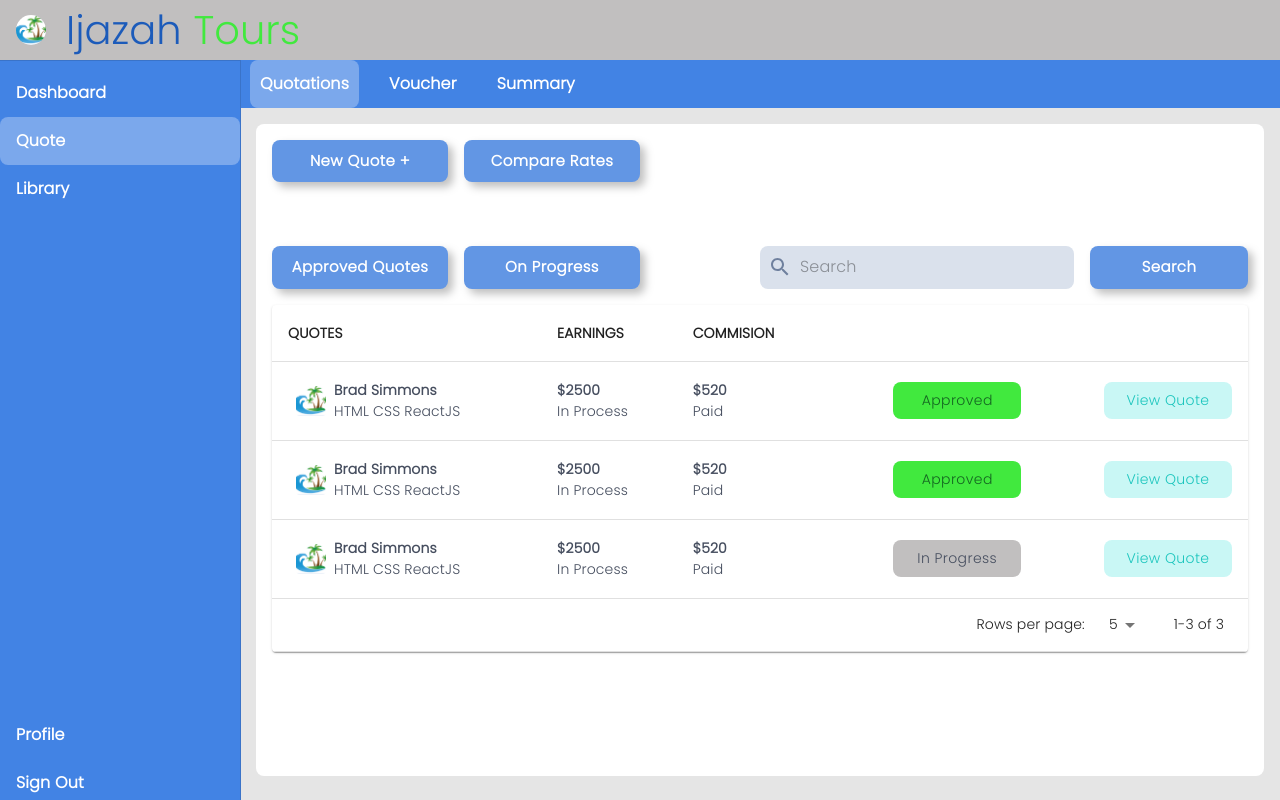
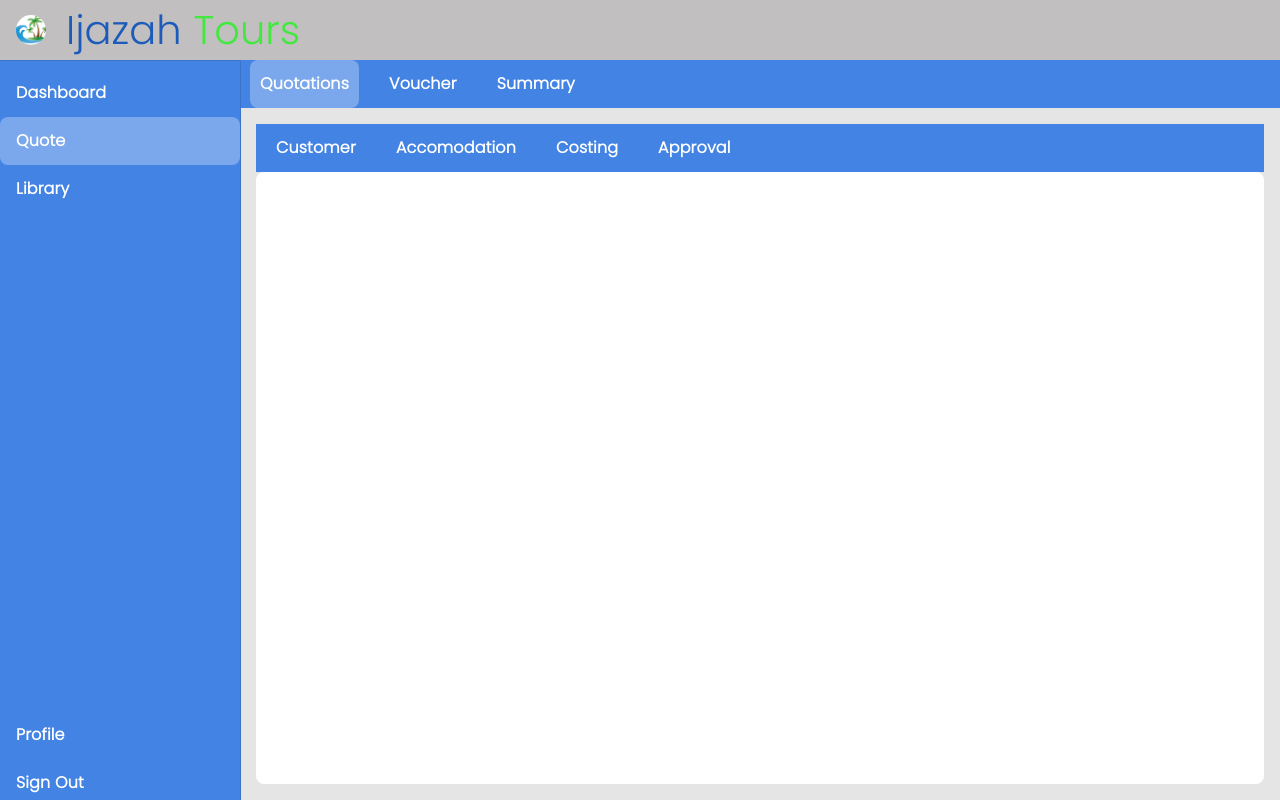
Before and after one commit to Ammar-Raneez/Ijazah_Tours, a React (Create React App) app: page /quote/quotations/create in a window 1280 px wide. Built offline with nearby package versions, Linux system fonts and the light colour scheme.

Commit message:
feat: setup create quotation routing

```diff
--- /dev/null
+++ b/src/organisms/quote/quotation/CreateQuotationNavbar.tsx
@@ -0,0 +1,25 @@
+import DivAtom from "../../../atoms/DivAtom";
+import LinkAtom from "../../../atoms/LinkAtom";
+import LinkTextAtom from "../../../atoms/LinkTextAtom";
+import { navbarStyles } from "../../../styles";
+
+const LINKS = [
+  { key: "1", text: "Customer", link: "/quote/quotations/create/customer" },
+  { key: "2", text: "Accomodation", link: "/quote/quotations/create/accomodation" },
+  { key: "3", text: "Costing", link: "/quote/quotations/create/costing" },
+  { key: "4", text: "Approval", link: "/quote/quotations/create/approval" },
+];
+
+function CreateQuotationNavbar() {
+  return (
+    <DivAtom style={navbarStyles.container}>
+      {LINKS.map((link) => (
+        <LinkAtom style={navbarStyles.link} key={link.key} to={link.link}>
+          <LinkTextAtom text={link.text} />
+        </LinkAtom>
+      ))}
+    </DivAtom>
+  );
+}
+
+export default CreateQuotationNavbar;
--- a/src/pages/quote/quotation/Quotations.tsx
+++ b/src/pages/quote/quotation/Quotations.tsx
@@ -6,6 +6,8 @@
 import SearchIcon from "@material-ui/icons/Search";
 import InputAtom from "../../../atoms/InputAtom";
 import { quotationsStyles } from "../../../styles";
+import { Link, Route } from "react-router-dom";
+import CreateQuotation from "./create-quotation/CreateQuotation";
 
 function Quotations() {
   const [search, setSearch] = useState("");
@@ -31,6 +33,20 @@
   }, [width, containerHeight]);
 
   return (
+    <>
+      <Route path="/quote/quotations/create">
+        <DivAtom style={{ ...quotationsStyles.container, flexDirection: 'column' }}>
+        <CreateQuotation />
+          <DivAtom
+            style={{
+              ...quotationsStyles.innerContainer,
+              height: containerHeight + "px",
+            }}
+          ></DivAtom>
+        </DivAtom>
+      </Route>
+
+      <Route exact path="/quote/quotations">
         <DivAtom style={quotationsStyles.container}>
           <DivAtom
             style={{
@@ -39,6 +55,7 @@
             }}
           >
             <DivAtom style={quotationsStyles.btnMainContainer}>
+              <Link to="/quote/quotations/create/customer">
                 <ButtonAtom
                   text="New Quote +"
                   style={{
@@ -48,6 +65,7 @@
                   onClick={() => null}
                   size="large"
                 />
+              </Link>
               <ButtonAtom
                 text="Compare Rates"
                 style={quotationsStyles.btn}
@@ -117,6 +135,8 @@
             />
           </DivAtom>
         </DivAtom>
+      </Route>
+    </>
   );
 }
 
--- /dev/null
+++ b/src/pages/quote/quotation/create-quotation/CreateQuotation.tsx
@@ -0,0 +1,29 @@
+import { useEffect, useState } from "react";
+import DivAtom from "../../../../atoms/DivAtom";
+import CreateQuotationNavbar from "../../../../organisms/quote/quotation/CreateQuotationNavbar";
+import { quoteCreateQuoteStyles } from "../../../../styles";
+
+function CreateQuotation() {
+  const [containerHeight, setContainerHeight] = useState(0);
+
+  useEffect(() => {
+    setContainerHeight(window.innerHeight - 180);
+    const heightListener = window.addEventListener("resize", () => {
+      setContainerHeight(window.innerHeight - 180);
+    });
+
+    const removeEventListeners = () => {
+      window.removeEventListener("resize", heightListener as any);
+    };
+
+    return removeEventListeners();
+  }, [containerHeight]);
+
+  return (
+    <DivAtom>
+        <CreateQuotationNavbar />
+    </DivAtom>
+  );
+}
+
+export default CreateQuotation
--- a/src/styles.ts
+++ b/src/styles.ts
@@ -155,6 +155,10 @@
   }
 }
 
+export const quoteCreateQuoteStyles = {
+
+}
+
 
 // Utilities
 export const guestProfileStyles = {
```
Lines whose indentation alone changed are shown as unchanged.
